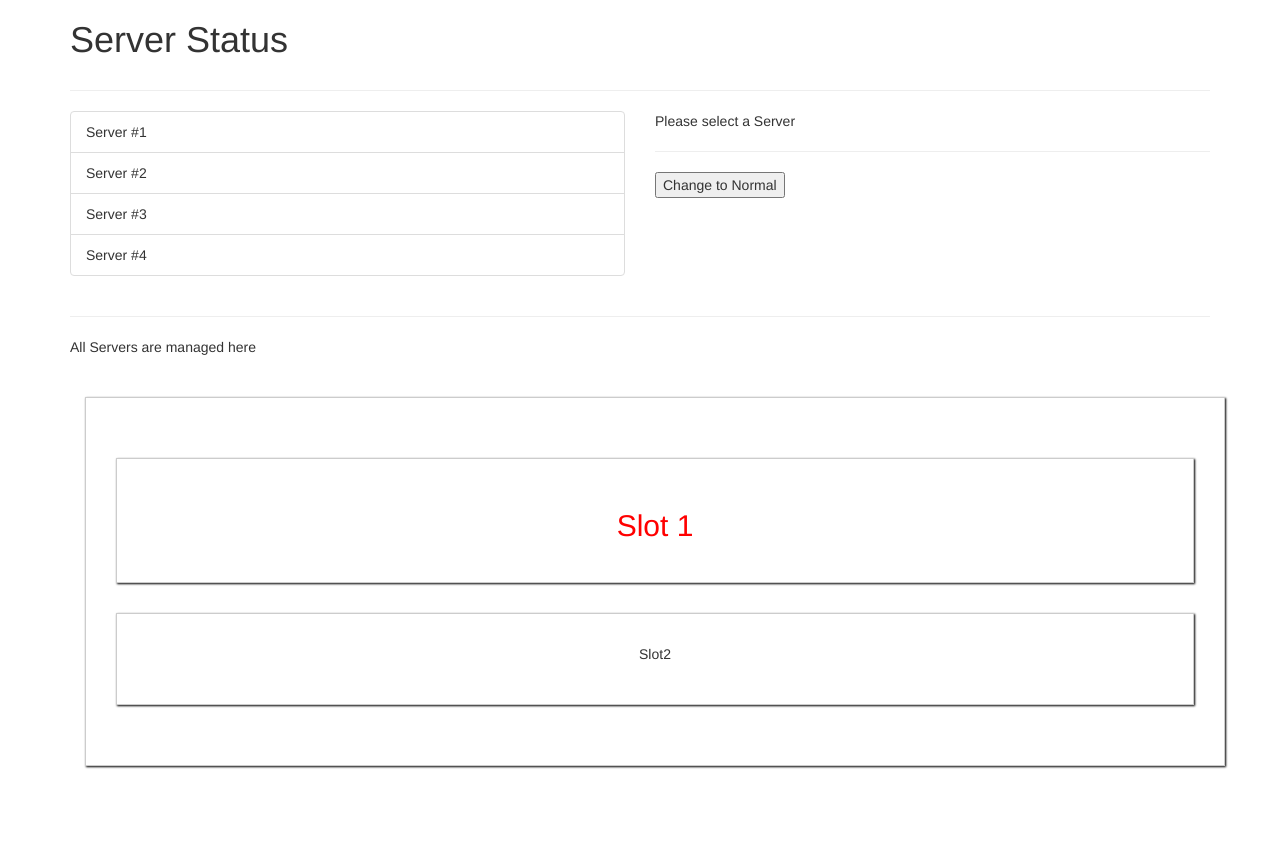
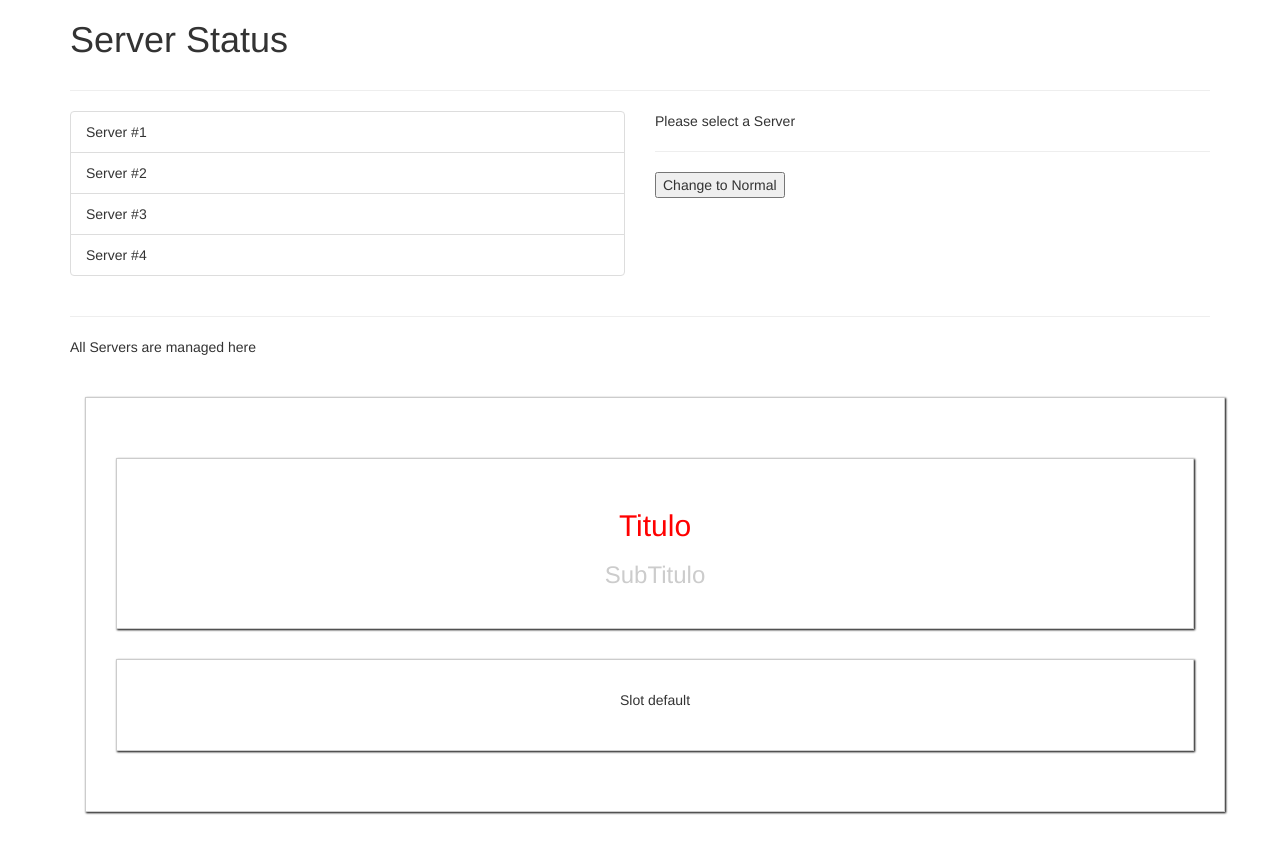
Before and after one commit to lucianofcm/estudoVue, a Vue app: page / in a window 1280 px wide. Before the commit the page ends 800 px from the top, so only its background shows below. Built offline with nearby package versions, Linux system fonts and the light colour scheme.

Commit message:
two slots

```diff
--- a/src/App.vue
+++ b/src/App.vue
@@ -12,8 +12,9 @@
       <div class="row">
         <div class="col-xs-12">
           <quote>
-            <h2 slot="teste"> Slot 1</h2>
-            <p slot="teste2">Slot2</p>
+            <h2 slot="title">{{titulo}}</h2>
+            <h3 slot="subtitle">{{subtitulo}}</h3>
+            <p>Slot default</p>
           </quote>
         </div>
       </div>
@@ -32,7 +33,10 @@ import Quote from './components/Quote.vue'
 
 export default {
   data: function () {
-
+      return {
+        titulo: 'Titulo',
+        subtitulo: 'SubTitulo'
+      }
   },
   components: {
     appHeader: Header,
--- a/src/components/Quote.vue
+++ b/src/components/Quote.vue
@@ -1,11 +1,12 @@
 <template>
     <div>
         <div class="title">
-            <slot name="teste"></slot>
+            <slot name="title"></slot>
+            <span style="color: #ccc"><slot name="subtitle">Subtitulo</slot></span>
         </div>
 
         <div>
-            <slot name="teste2"></slot>
+            <slot></slot>
         </div>
 
     </div>
```
